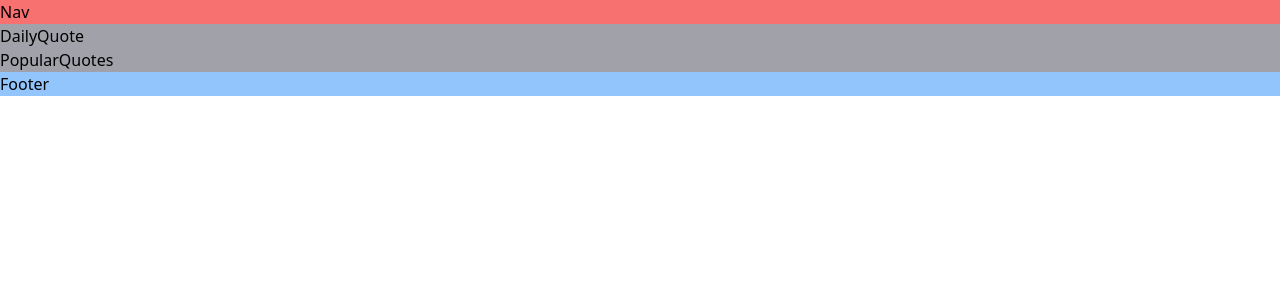
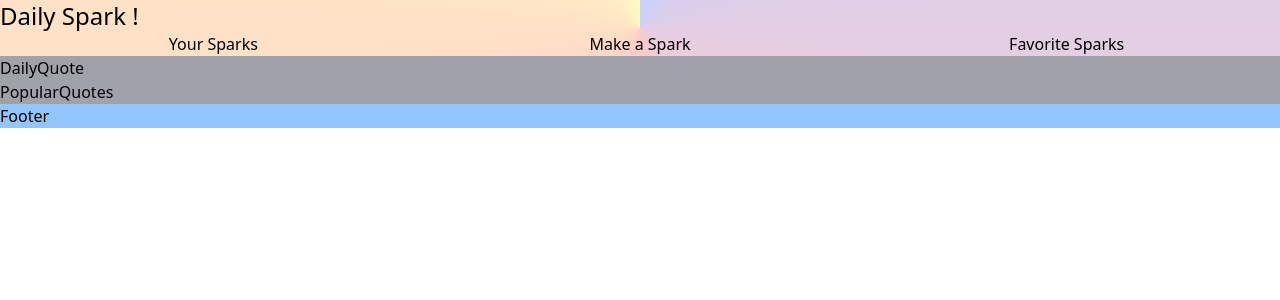
Before and after one commit to Alex-de-code/daily-spark-app, a React (Vite) app: page / in a window 1280 px wide. Shown: the top 300 px of the page. Built offline with nearby package versions, Linux system fonts and the light colour scheme.

Commit message:
start to Nav

```diff
--- a/src/Components/Nav.jsx
+++ b/src/Components/Nav.jsx
@@ -1,5 +1,16 @@
 const Nav = () => {
-  return <div className="bg-red-400">Nav</div>;
+  return (
+    <>
+  <div className="flex-wrap justify-evenly items-center bg-[conic-gradient(var(--tw-gradient-stops))] from-indigo-200 via-red-200 to-yellow-100">
+    <h2 className="text-2xl">Daily Spark !</h2>
+    <ul className="flex justify-between">
+      <li className="flex-1 text-center">Your Sparks</li>
+      <li className="flex-1 text-center">Make a Spark</li>
+      <li className="flex-1 text-center">Favorite Sparks</li>
+    </ul>
+  </div>
+  </>
+)
 };
 
 export default Nav;
```
